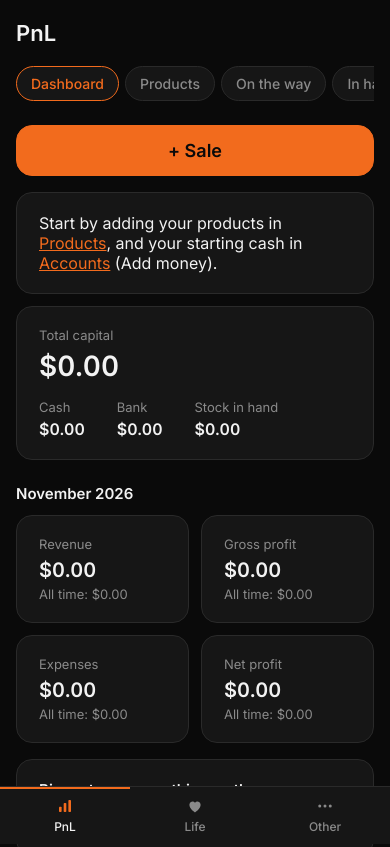
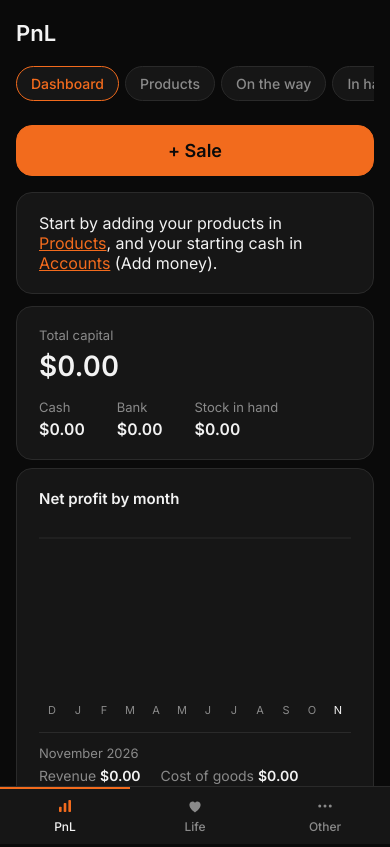
Before and after one commit to 661Sin/life-tracker, a plain HTML site: page index.html in a window 390 px wide. Shown: the top 847 px of the page. Drawn offline with Linux system fonts and the light colour scheme.

Commit message:
Dashboard: monthly net profit chart for the last 12 months
Plain SVG bars around a zero line (green profit, accent for loss), sized to
the card and redrawn on resize. Hover or tap a month to see revenue, cost of
goods, expenses and net. Figures come from Calc.monthlyStats.

Co-Authored-By: Claude Opus 5.5 <noreply@anthropic.com>

```diff
--- a/pnl-calc.js
+++ b/pnl-calc.js
@@ -233,6 +233,22 @@ const Calc = {
     };
   },
 
+  // "YYYY-MM" moved by k months (k can be negative)
+  addMonths(month, k) {
+    const [y, m] = month.split("-").map(Number);
+    const total = y * 12 + (m - 1) + k;
+    return `${Math.floor(total / 12)}-${String((total % 12) + 1).padStart(2, "0")}`;
+  },
+  // Profit figures for the `n` months ending with `endMonth`, oldest first (for the chart)
+  monthlyStats(data, snap, endMonth, n = 12) {
+    const out = [];
+    for (let k = n - 1; k >= 0; k--) {
+      const month = this.addMonths(endMonth, -k);
+      out.push({ month, ...this.periodStats(data, snap, month) });
+    }
+    return out;
+  },
+
   // Totals per category for a list of expenses, biggest first
   categoryTotals(expenses) {
     const totals = {};
--- a/pnl.js
+++ b/pnl.js
@@ -170,6 +170,7 @@
           <div><span class="muted">Stock in hand</span><b>${money(snap.stockValue)}</b></div>
         </div>
       </div>
+      ${profitChart(Calc.monthlyStats(data, snap, month, 12))}
       <h3 class="group-title">${fmtMonth(month)}</h3>
       <div class="stats">
         ${period("Revenue", m.revenue, all.revenue)}
@@ -184,6 +185,82 @@
           ${profitable.length ? `<p class="muted small">Net profit: sales − cost of goods − expenses linked to the product.</p>` : ""}</div>
       </div>`;
   };
+
+  // ---------- Monthly net profit chart (Dashboard) ----------
+  // Plain SVG bars around a zero line: green = profit, orange = loss.
+  // Hover (mouse) or tap (phone) a month to see its breakdown underneath.
+  const SHORT_MONTH = new Intl.DateTimeFormat("en-NZ", { month: "short", timeZone: "UTC" });
+  let chartMonths = [];   // the 12 months currently drawn
+  let chartPick = null;   // the month whose breakdown is shown
+
+  function profitChart(months) {
+    chartMonths = months;
+    if (!months.some((m) => m.month === chartPick)) chartPick = months[months.length - 1].month;
+    const width = Math.max(260, (root.clientWidth || 640) - 46); // card's inner width
+    const plotH = 160, labelH = 22, top = 18;
+    const max = Math.max(0, ...months.map((m) => m.net));
+    const min = Math.min(0, ...months.map((m) => m.net));
+    const range = max - min || 1;
+    const y = (v) => top + ((max - v) / range) * plotH;  // value → pixel height
+    const zeroY = y(0);
+    const col = width / months.length;
+    const barW = Math.max(6, Math.min(28, col - 6));
+    const r = Math.min(4, barW / 2);
+    // Bar with rounded corners on the end away from the zero line
+    const barPath = (x, v) => {
+      const h = Math.abs(y(v) - zeroY);
+      if (h < 0.5) return "";
+      const rr = Math.min(r, h);
+      if (v > 0) {
+        const t = zeroY - h;
+        return `M${x},${zeroY}V${t + rr}Q${x},${t} ${x + rr},${t}H${x + barW - rr}Q${x + barW},${t} ${x + barW},${t + rr}V${zeroY}Z`;
+      }
+      const b = zeroY + h;
+      return `M${x},${zeroY}V${b - rr}Q${x},${b} ${x + rr},${b}H${x + barW - rr}Q${x + barW},${b} ${x + barW},${b - rr}V${zeroY}Z`;
+    };
+    const narrow = col < 30;
+    const cols = months.map((m, i) => {
+      const x = i * col + (col - barW) / 2;
+      const label = SHORT_MONTH.format(Calc.toUTC(m.month + "-01"));
+      return `<g class="chart-col${m.month === chartPick ? " sel" : ""}" data-month="${m.month}">
+          <rect class="chart-hit" x="${i * col}" y="0" width="${col}" height="${top + plotH + labelH}"></rect>
+          <path class="${m.net < 0 ? "chart-neg" : "chart-pos"}" d="${barPath(x, m.net)}"></path>
+          <text class="chart-label" x="${i * col + col / 2}" y="${top + plotH + 16}" text-anchor="middle">${narrow ? label[0] : label}</text>
+        </g>`;
+    }).join("");
+    const axis = (v) => `<text class="chart-label" x="0" y="${y(v) - 5}">${money(v)}</text>`;
+    return `
+      <div class="card chart-card">
+        <h3>Net profit by month</h3>
+        <svg class="chart" width="${width}" height="${top + plotH + labelH}" viewBox="0 0 ${width} ${top + plotH + labelH}"
+          role="img" aria-label="Bar chart of net profit for the last 12 months">
+          ${max > 0 ? axis(max) : ""}${min < 0 ? axis(min) : ""}
+          <line class="chart-zero" x1="0" x2="${width}" y1="${zeroY}" y2="${zeroY}"></line>
+          ${cols}
+        </svg>
+        <div class="chart-detail" data-chart-detail>${chartDetail()}</div>
+      </div>`;
+  }
+
+  function chartDetail() {
+    const m = chartMonths.find((x) => x.month === chartPick);
+    if (!m) return "";
+    return `<div class="stat-label">${fmtMonth(m.month)}</div>
+      <div class="preview">
+        <span>Revenue <b>${money(m.revenue)}</b></span>
+        <span>Cost of goods <b>${money(m.cogs)}</b></span>
+        <span>Expenses <b>${money(m.expenses)}</b></span>
+        <span>Net <b class="${tone(m.net)}">${money(m.net)}</b></span>
+      </div>`;
+  }
+
+  function pickChartMonth(month) {
+    if (!month || month === chartPick) return;
+    chartPick = month;
+    root.querySelectorAll(".chart-col").forEach((g) => g.classList.toggle("sel", g.dataset.month === month));
+    const box = root.querySelector("[data-chart-detail]");
+    if (box) box.innerHTML = chartDetail();
+  }
 
   // ---------- Products ----------
   PAGES.products = (data, snap) => {
@@ -1071,6 +1148,22 @@
     const b = e.target.closest("[data-action]");
     if (b && ACTIONS[b.dataset.action]) ACTIONS[b.dataset.action](b.dataset.id);
   });
+  // Chart: hover with a mouse, tap on a phone
+  root.addEventListener("mouseover", (e) => {
+    const g = e.target.closest && e.target.closest(".chart-col");
+    if (g) pickChartMonth(g.dataset.month);
+  });
+  root.addEventListener("click", (e) => {
+    const g = e.target.closest(".chart-col");
+    if (g) pickChartMonth(g.dataset.month);
+  });
+  // Redraw the chart at the new width when the window is resized
+  let resizeTimer = null;
+  window.addEventListener("resize", () => {
+    if (view !== "dashboard") return;
+    clearTimeout(resizeTimer);
+    resizeTimer = setTimeout(render, 150);
+  });
   root.addEventListener("change", (e) => {
     if (e.target.dataset.filter) {
       spentFilter[e.target.dataset.filter] = e.target.value;
--- a/style.css
+++ b/style.css
@@ -393,6 +393,20 @@ td.actions { width: 1%; white-space: nowrap; }
 .preview.big { font-size: 16px; }
 .preview.big b { font-size: 18px; }
 
+/* Monthly net profit chart (Dashboard) */
+.chart-card { margin-bottom: 8px; }
+.chart { display: block; max-width: 100%; overflow: visible; }
+.chart-hit { fill: transparent; cursor: pointer; }
+.chart-pos { fill: var(--positive); }
+.chart-neg { fill: var(--accent); }
+.chart-col path { opacity: 0.55; transition: opacity 0.15s ease; }
+.chart-col.sel path { opacity: 1; }
+.chart-col.sel .chart-label { fill: var(--text); }
+.chart-zero { stroke: var(--border); stroke-width: 1; }
+.chart-label { fill: var(--text-muted); font-size: 11px; font-family: inherit; }
+.chart-detail { margin-top: 12px; padding-top: 12px; border-top: 1px solid var(--border); }
+.chart-detail .preview { margin-top: 6px; }
+
 /* Price tiers: rows in the product form, lines in the Products table */
 .tier-rows { display: flex; flex-direction: column; gap: 8px; }
 .tier-row { display: grid; grid-template-columns: 1fr 1fr auto; gap: 8px; align-items: end; }
```
